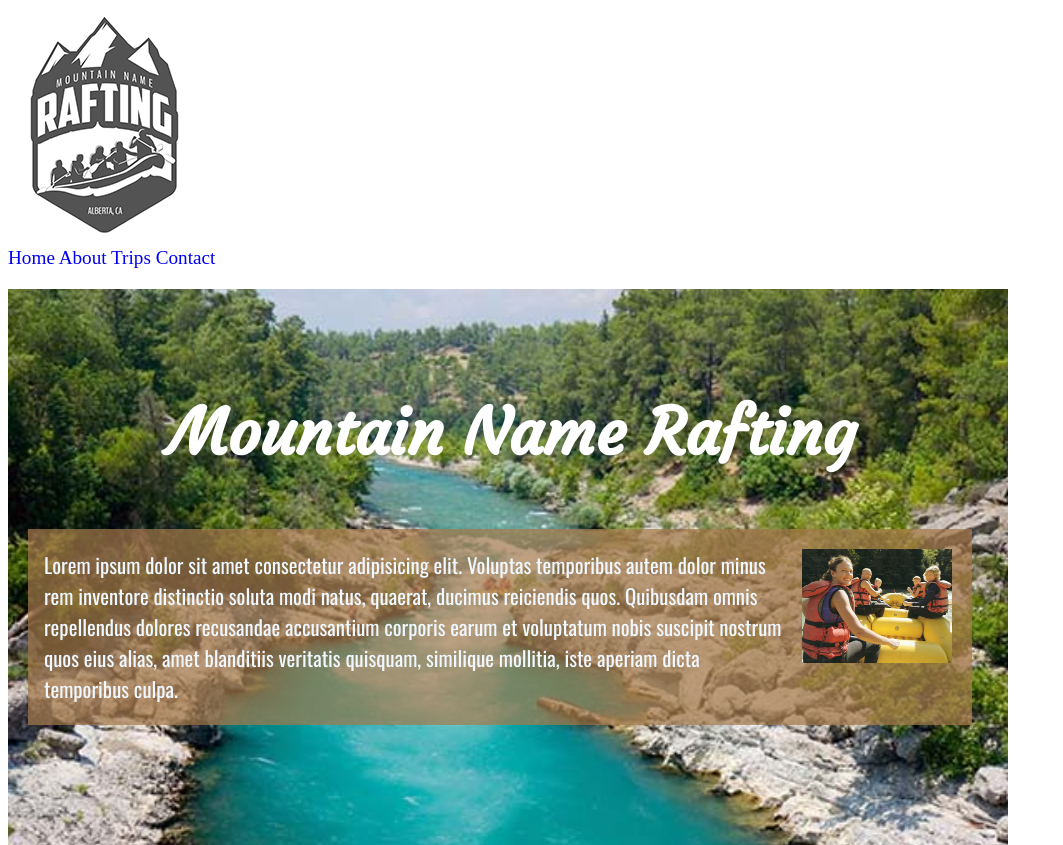
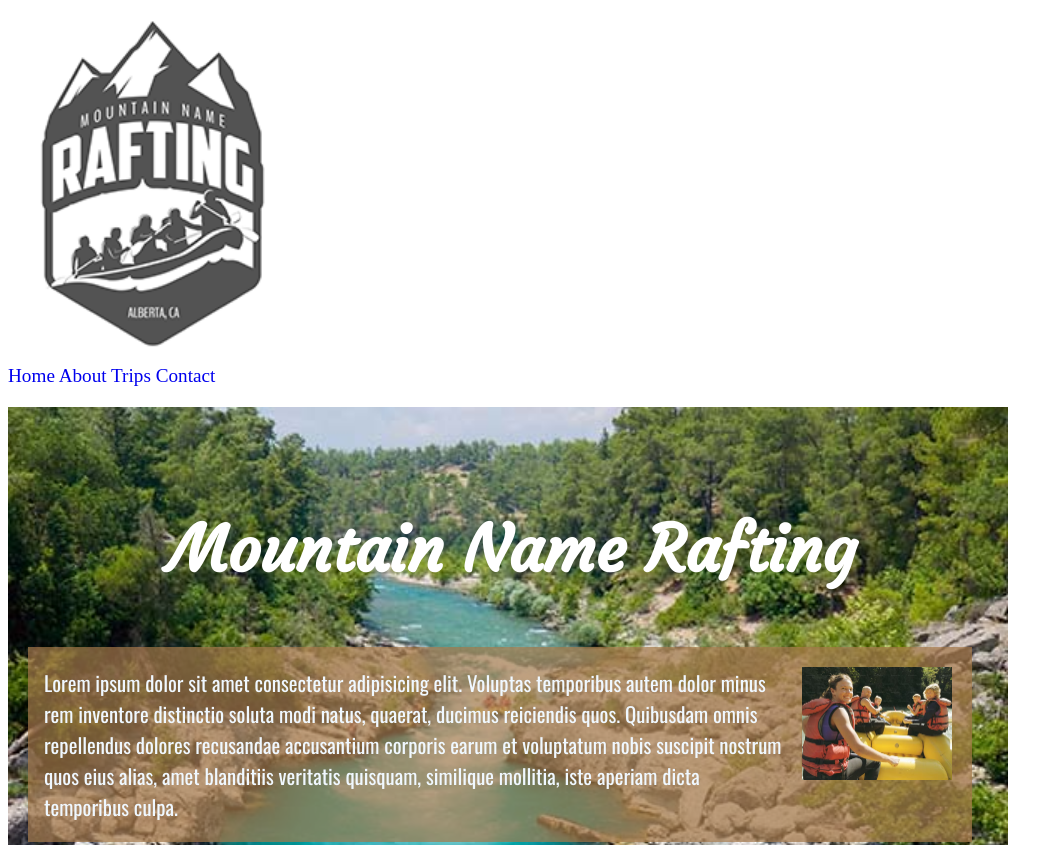
Before and after one commit to jenriquez88/wdd130, a plain HTML site: page wwr/about.html in a window 1280 px wide. Shown: the top 845 px of the page, without its empty margins (0-1063 px from the left). Drawn offline with nearby package versions, Linux system fonts and the light colour scheme.

Commit message:
logo size

```diff
--- a/wwr/about.html
+++ b/wwr/about.html
@@ -8,7 +8,7 @@
 </head>
 <body>
     <header>
-        <img src="images/logo.png" alt="Rafting Site Logo">
+        <img src="images/logo.png" alt="Rafting Site Logo" width="300px">
         <nav>
             <a href="index.html">Home</a>
             <a href="about.html">About</a>
```
